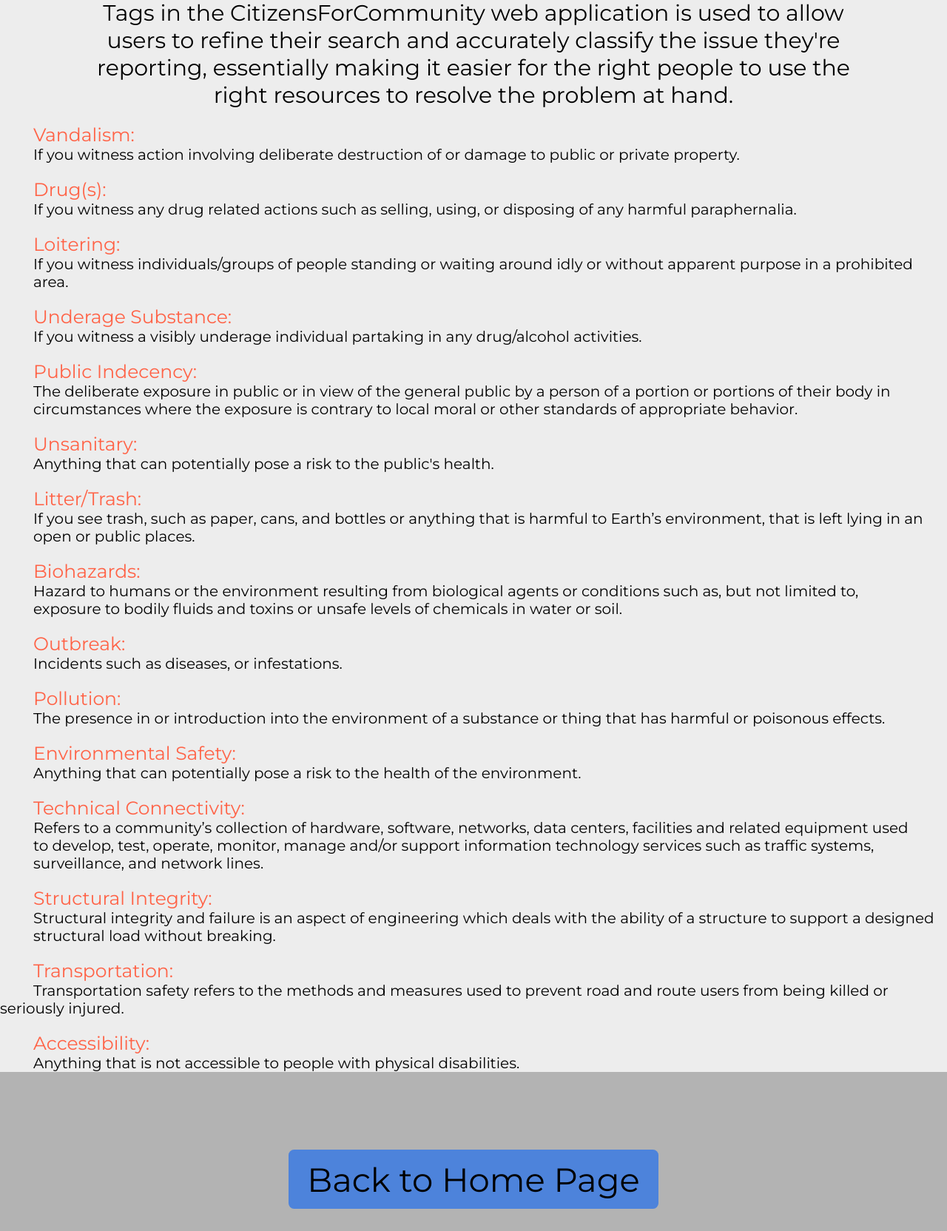
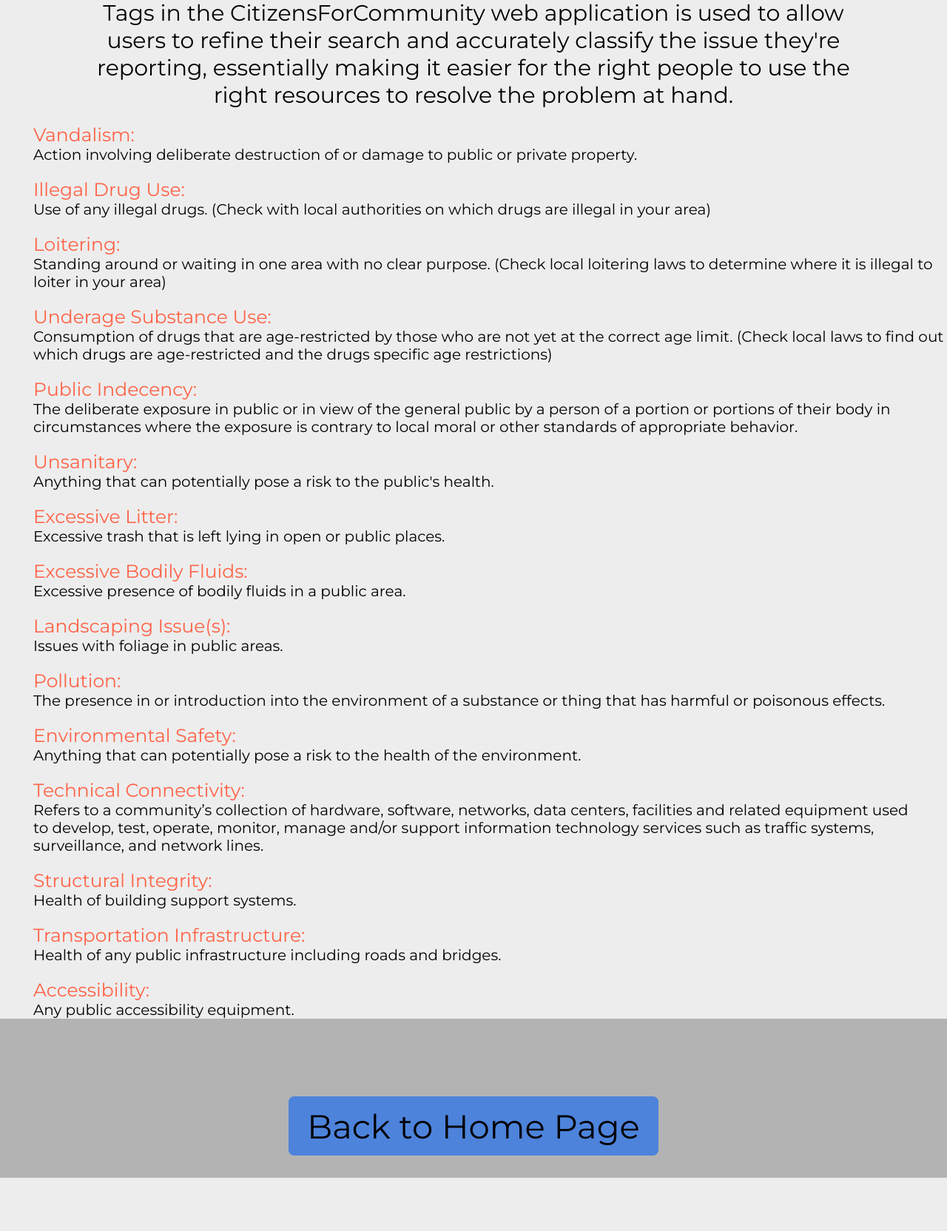
Before and after one commit to puentesca/CSSIProject, a Python web app: template templates/tag-info.html in a window 1280 px wide. Shown: the part 222-1886 px from the top of the page at 74% size. After the commit the page ends 1814 px from the top, so only its background shows below. Run offline with Jinja, Linux system fonts and the light colour scheme; the template is opened without the code that fills it, so the values that code supplies are empty; some libraries are stand-ins or nearby versions.

Commit message:
Changed some tags and definitions

```diff
--- a/templates/tag-info.html
+++ b/templates/tag-info.html
@@ -22,16 +22,16 @@
 
 <!-- TAGS AND DEFINITIONS -->
 <div class = "text" id = "vandalism-word">Vandalism:</div>
-  <div class = "text" id = "vandalism-definition">If you witness action involving deliberate destruction of or damage to public or private property.</div>
+  <div class = "text" id = "vandalism-definition">Action involving deliberate destruction of or damage to public or private property.</div>
 
-<div class = "text" id = "drug-word">Drug(s):</div>
-  <div class = "text" id = "drug-definition">If you witness any drug related actions such as selling, using, or disposing of any harmful paraphernalia.</div>
+<div class = "text" id = "drug-word">Illegal Drug Use:</div>
+  <div class = "text" id = "drug-definition">Use of any illegal drugs. (Check with local authorities on which drugs are illegal in your area)</div>
 
 <div class = "text" id = "loitering-word">Loitering:</div>
-  <div class = "text" id = "loitering-definition">If you witness individuals/groups of people standing or waiting around idly or without apparent purpose in a prohibited area.</div>
+  <div class = "text" id = "loitering-definition">Standing around or waiting in one area with no clear purpose. (Check local loitering laws to determine where it is illegal to loiter in your area)</div>
 
-<div class = "text" id = "underage-word">Underage Substance:</div>
-  <div class = "text" id = "underage-definition">If you witness a visibly underage individual partaking in any drug/alcohol activities.</div>
+<div class = "text" id = "underage-word">Underage Substance Use:</div>
+  <div class = "text" id = "underage-definition">Consumption of drugs that are age-restricted by those who are not yet at the correct age limit. (Check local laws to find out which drugs are age-restricted and the drugs specific age restrictions)</div>
 
 <div class = "text" id = "indecency-word">Public Indecency:</div>
   <div class = "text" id = "indecency-definition">The deliberate exposure in public or in view of the general public by a person of a portion or portions of their body in circumstances where the exposure is contrary to local moral or other standards of appropriate behavior.</div>
@@ -39,14 +39,14 @@
 <div class = "text" id = "unsanitary-word">Unsanitary:</div>
   <div class = "text" id = "unsanitary-definition">Anything that can potentially pose a risk to the public's health.</div>
 
-<div class = "text" id = "litter-word">Litter/Trash:</div>
-  <div class = "text" id = "litter-definition">If you see trash, such as paper, cans, and bottles or  anything that is harmful to Earth’s environment, that is left lying in an open or public places.</div>
+<div class = "text" id = "litter-word">Excessive Litter:</div>
+  <div class = "text" id = "litter-definition">Excessive trash that is left lying in open or public places.</div>
 
-<div class = "text" id = "biohazard-word">Biohazards:</div>
-  <div class = "text" id = "biohazard-definition">Hazard to humans or the environment resulting from biological agents or conditions such as, but not limited to, exposure to bodily fluids and toxins or unsafe levels of chemicals in water or soil.</div>
+<div class = "text" id = "biohazard-word">Excessive Bodily Fluids:</div>
+  <div class = "text" id = "biohazard-definition">Excessive presence of bodily fluids in a public area.</div>
 
-<div class = "text" id = "outbreak-word">Outbreak:</div>
-  <div class = "text" id = "outbreak-definition">Incidents such as diseases, or infestations.</div>
+<div class = "text" id = "outbreak-word">Landscaping Issue(s):</div>
+  <div class = "text" id = "outbreak-definition">Issues with foliage in public areas.</div>
 
 <div class = "text" id = "pollution-word">Pollution:</div>
   <div class = "text" id = "pollution-definition">The presence in or introduction into the environment of a substance or thing that has harmful or poisonous effects.</div>
@@ -58,13 +58,13 @@
   <div class = "text" id = "technical-definition">Refers to a community’s collection of hardware, software, networks, data centers, facilities and related equipment used to develop, test, operate, monitor, manage and/or support information technology services such as traffic systems, surveillance, and network lines.</div>
 
 <div class = "text" id = "structural-word">Structural Integrity:</div>
-  <div class = "text" id = "structural-definition">Structural integrity and failure is an aspect of engineering which deals with the ability of a structure to support a designed structural load without breaking.</div>
+  <div class = "text" id = "structural-definition">Health of building support systems.</div>
 
-<div class = "text" id = "transportation-word">Transportation:</div>
-  <dic class = "text" id = "transportation-definition">Transportation safety refers to the methods and measures used to prevent road and route users from being killed or seriously injured.</div>
+<div class = "text" id = "transportation-word">Transportation Infrastructure:</div>
+  <dic class = "text" id = "transportation-definition">Health of any public infrastructure including roads and bridges.</div>
 
 <div class = "text" id = "accessibility-word">Accessibility:</div>
-  <div class = "text" id = "accessibility-definition">Anything that is not accessible to people with physical disabilities.</div>
+  <div class = "text" id = "accessibility-definition">Any public accessibility equipment.</div>
 
 </section>
 <!-- BACKGROUND BEHIND BUTTON -->
```
